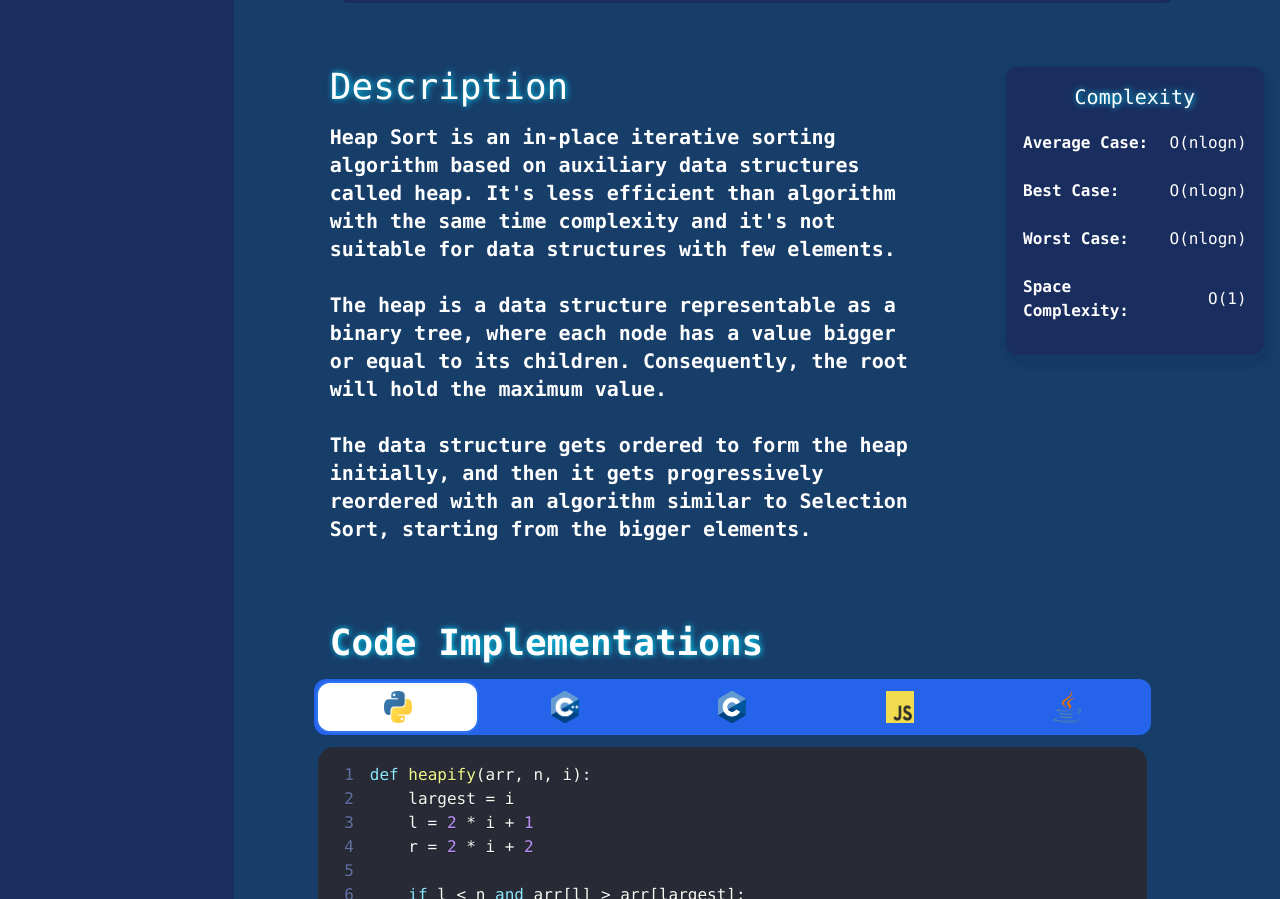
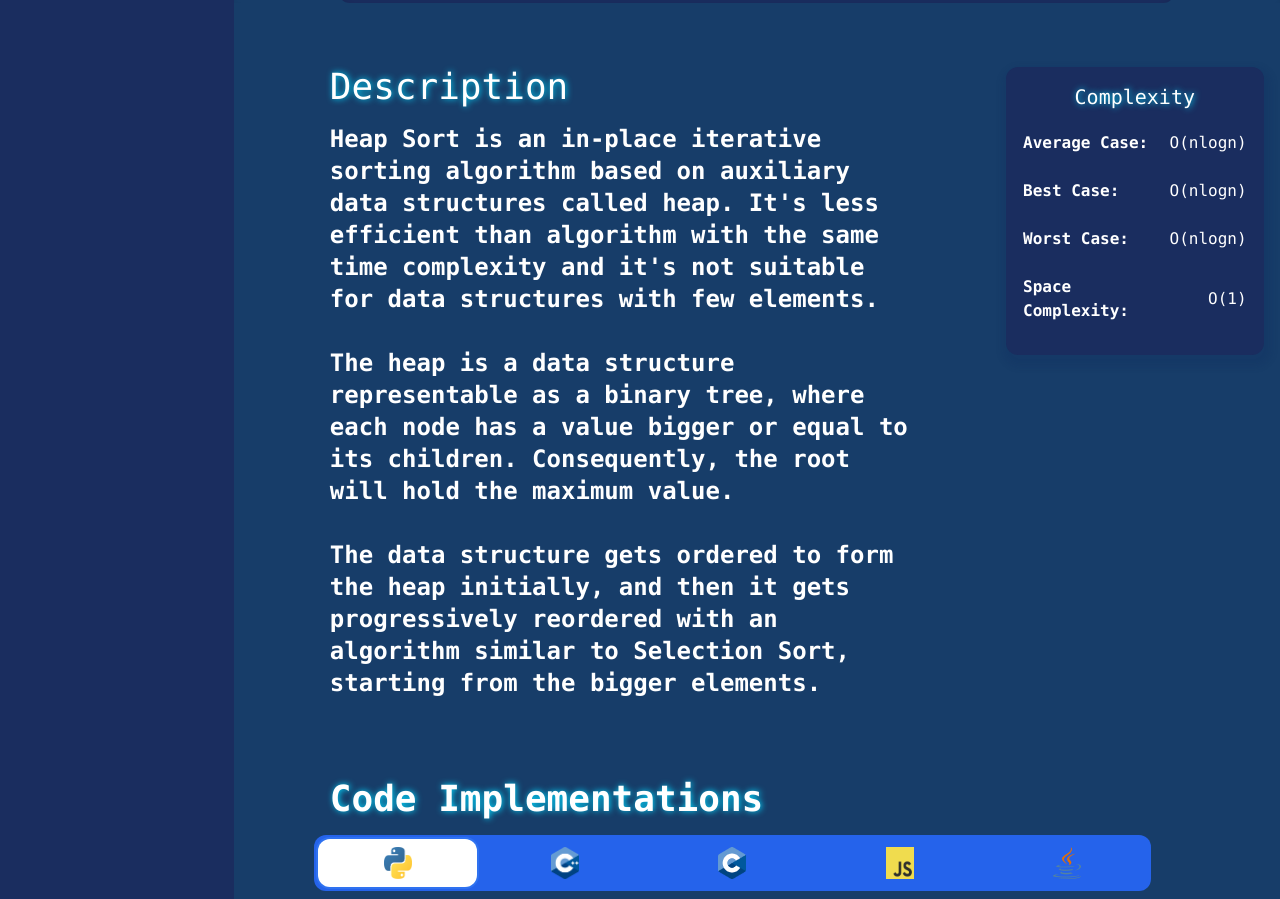
Before and after one commit to yamhokim/Sorting-Algorithm-Website, a React (Vite) app in the folder sortAlgorithmVisualizer/: page /heap-sort in a window 1280 px wide. Shown: the part 629-1528 px from the top of the page. Built offline with nearby package versions, Linux system fonts and the light colour scheme.

Commit message:
changed font size in textBox

```diff
--- a/sortAlgorithmVisualizer/src/components/textBox.tsx
+++ b/sortAlgorithmVisualizer/src/components/textBox.tsx
@@ -22,7 +22,7 @@ const TextBox = ({ text, complexities }: TextBoxProps) => {
               Description
             </h1>
             <p
-              className="text-left text-xl font-bold text-grey-300 self-start mb-4 ml-20 font-mono"
+              className="text-left text-2xl font-bold text-grey-300 self-start mb-4 ml-20 font-mono"
               dangerouslySetInnerHTML={formatText(text)}
             />
           </div>
```
